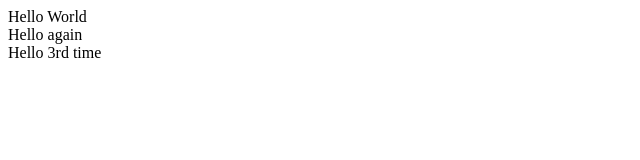
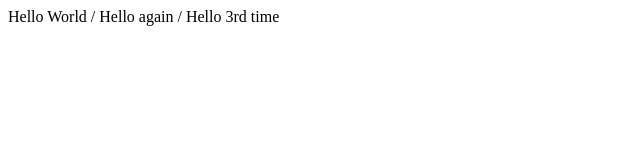
Before and after one commit to puranjanprithu/lecture0, a plain HTML site: page hello.html in a window 1280 px wide. Shown: the whole page, without its empty margins (0-640 px from the left). Drawn offline with Linux system fonts and the light colour scheme.

```diff
--- a/hello.html
+++ b/hello.html
@@ -4,10 +4,6 @@
     <title>My Web Paget</title>
 </head>
 <body>
-    Hello World
-    <br>
-    Hello again
-    <br>
-    Hello 3rd time
+    Hello World / Hello again / Hello 3rd time
 </body>
 </html>
```
